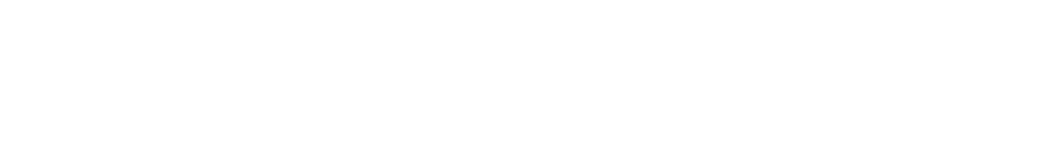
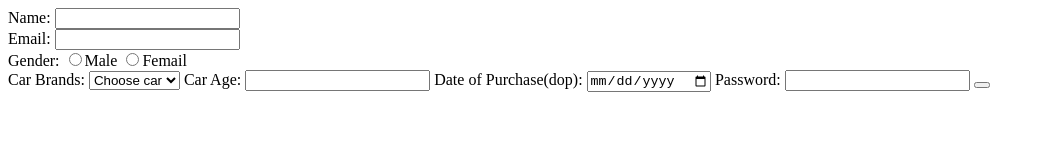
Before and after one commit to acciojob/car-insurance-form-badrudoza, a website: page main.html in a window 1280 px wide. Shown: the whole page, without its empty margins (0-1045 px from the left). Drawn offline with Linux system fonts and the light colour scheme.

Commit message:
created a submission

```diff
--- a/main.html
+++ b/main.html
@@ -7,6 +7,37 @@
 </head>
 
 <body>
+	<form method="post">
+		<label for ="name">Name:</label>
+		<input type="text" id="name" required><br>
+		<label for ="email">Email:</label>
+		<input type="email" id="email" required><br>
+
+		<label for ="male">Gender:</label>
+		<input type="radio" name="gender" required>Male
+		<input type="radio" name="gender" required>Femail<br>
+
+		<label for ="cars">Car Brands:</label>
+		<select id="cars">
+			<option disabled selected>Choose car</option>
+			<option>BMW</option>
+			<option>Audi</option>
+			<option>Mercedez</option>
+		</select>
+
+		<label for ="carage">Car Age:</label>
+		<input type="number" id="carage" required>
+		<label for ="dop">Date of Purchase(dop):</label>
+		<input type="date" id="dop" required>
+		<label for ="password">Password:</label>
+		<input type="password" id="password" required>
+		<button type="submit"></button>
+	</form>
+
+
+
+
+
 	<!-- the entire body must be written by student -->
     <script type="text/javascript" src="./script.js">
 </script>
```
